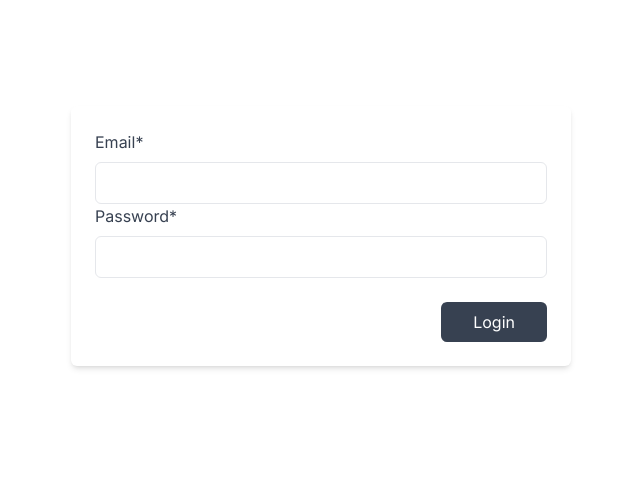
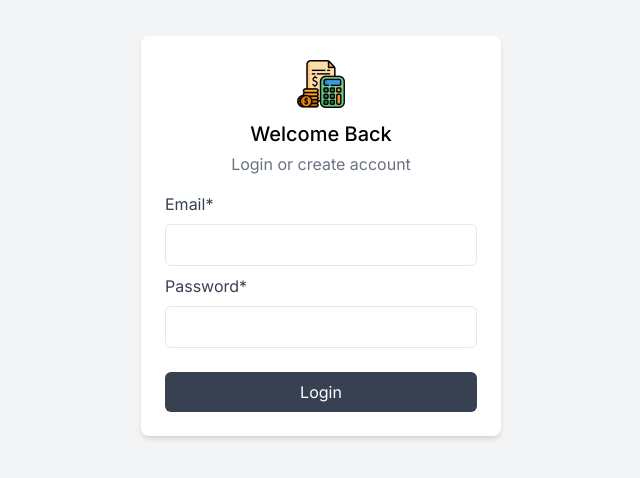
Before and after one commit to tareqnmd/organizer-frontend, a Next.js app: page /login in a window 1280 px wide. Shown: the part 164-642 px from the top of the page, without its empty margins (319-959 px from the left). Built offline with nearby package versions, Linux system fonts and the light colour scheme.

Commit message:
login updated

```diff
--- a/components/login/Login.module.scss
+++ b/components/login/Login.module.scss
@@ -3,5 +3,5 @@
 }
 
 .login-area {
-	@apply w-full max-w-[500px] p-6 mx-auto bg-white rounded-md shadow-md;
+	@apply w-[90%] max-w-[360px] p-6 mx-auto bg-white rounded-lg shadow-md;
 }
--- a/components/login/Login.tsx
+++ b/components/login/Login.tsx
@@ -1,9 +1,11 @@
 import styles from './Login.module.scss';
 import LoginForm from './LoginForm';
+import LoginTopInfo from './LoginTopInfo';
 const Login = () => {
 	return (
-		<section className={`${styles['login-wrapper']}`}>
+		<section className={`${styles['login-wrapper']} bg-[#F3F4F6]`}>
 			<div className={`${styles['login-area']}`}>
+				<LoginTopInfo />
 				<LoginForm />
 			</div>
 		</section>
--- a/components/login/LoginForm.tsx
+++ b/components/login/LoginForm.tsx
@@ -38,6 +38,7 @@ const LoginForm = () => {
 
 	return (
 		<form onSubmit={loginMutation}>
+			<div className="flex flex-col gap-2">
 				{loginFormInputs?.map((input) => (
 					<Input
 						key={input.name}
@@ -45,10 +46,12 @@ const LoginForm = () => {
 						{...input}
 					/>
 				))}
+			</div>
 			<div className="flex justify-end mt-6">
 				<Button
 					type="submit"
 					name="Login"
+					extraClassNames="w-full"
 				/>
 			</div>
 		</form>
--- /dev/null
+++ b/components/login/LoginTopInfo.tsx
@@ -0,0 +1,13 @@
+import PrimaryLogo from '../shared/logo/PrimaryLogo';
+
+const LoginTopInfo = () => {
+	return (
+		<div className="text-center mb-4">
+			<PrimaryLogo />
+			<h3 className="mt-3 text-xl font-medium">Welcome Back</h3>
+			<p className="mt-1 text-gray-500">Login or create account</p>
+		</div>
+	);
+};
+
+export default LoginTopInfo;
--- a/components/shared/button/Button.tsx
+++ b/components/shared/button/Button.tsx
@@ -1,11 +1,15 @@
 import { ButtonProps } from '@/utils/types/button-types';
 import { FC } from 'react';
 import styles from './Button.module.scss';
-const Button: FC<ButtonProps> = ({ type = 'button', name }) => {
+const Button: FC<ButtonProps> = ({
+	type = 'button',
+	name,
+	extraClassNames = '',
+}) => {
 	return (
 		<button
 			type={type}
-			className={styles['button']}
+			className={`${styles['button']} ${extraClassNames}`}
 		>
 			{name}
 		</button>
--- /dev/null
+++ b/components/shared/logo/PrimaryLogo.tsx
@@ -0,0 +1,15 @@
+import logoImg from '@/assets/logo/logo.png';
+import Image from 'next/image';
+
+const PrimaryLogo = () => {
+	return (
+		<Image
+			alt="Hisab Logo"
+			src={logoImg}
+			width={48}
+			className="m-auto"
+		/>
+	);
+};
+
+export default PrimaryLogo;
--- a/next.config.js
+++ b/next.config.js
@@ -1,7 +1,4 @@
 /** @type {import('next').NextConfig} */
-const nextConfig = {
-    output: 'export',
-    distDir: 'build'
-}
+const nextConfig = {};
 
-module.exports = nextConfig
+module.exports = nextConfig;
--- a/utils/types/button-types.ts
+++ b/utils/types/button-types.ts
@@ -1,4 +1,5 @@
 export interface ButtonProps {
 	type: 'reset' | 'submit' | 'button';
 	name: string;
+	extraClassNames: string;
 }
```
Also changed, not shown: assets/logo/logo.png (added), 13 other files (tests, documents, lock files or other folders). Lines whose indentation alone changed are shown as unchanged.
